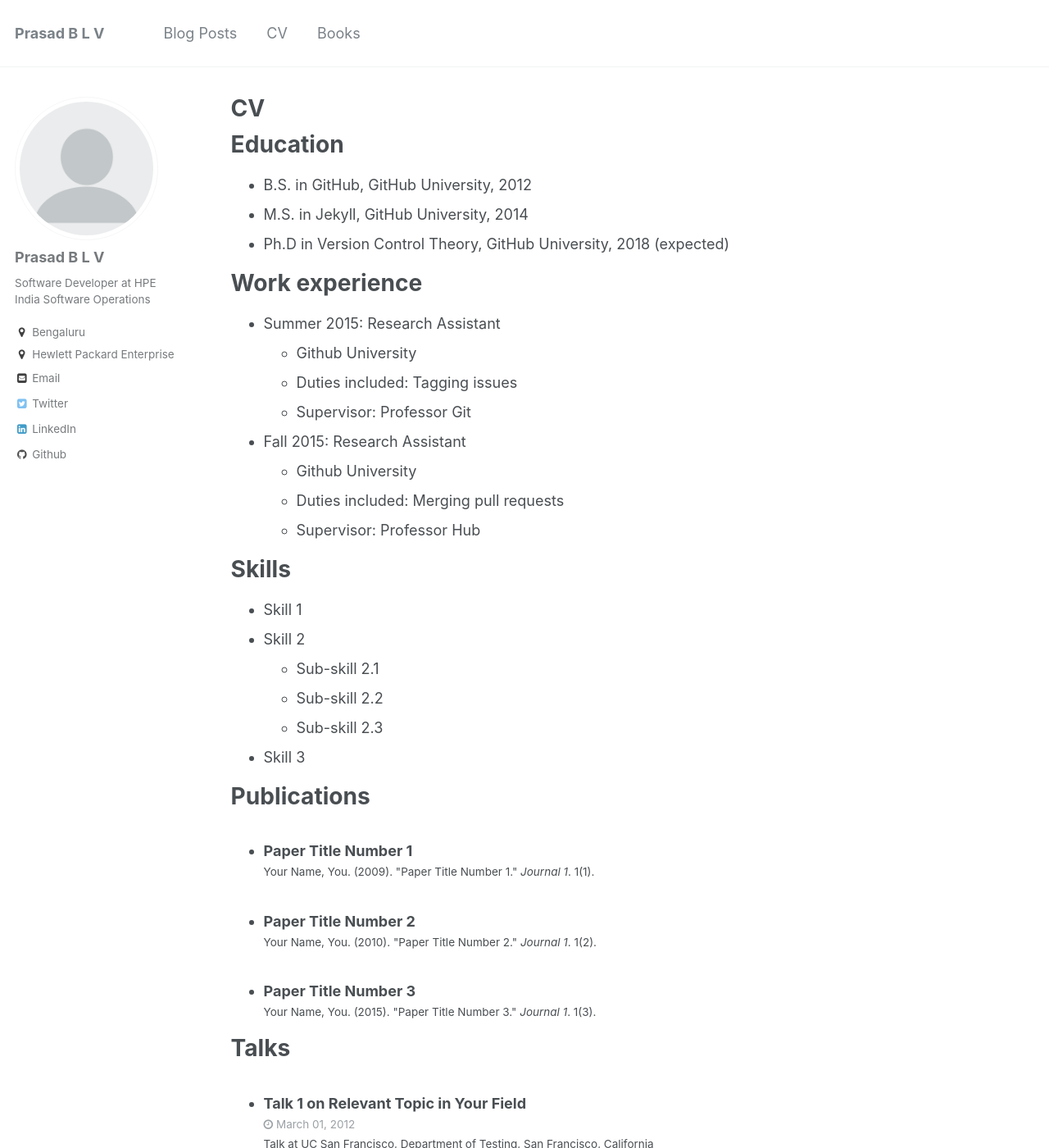
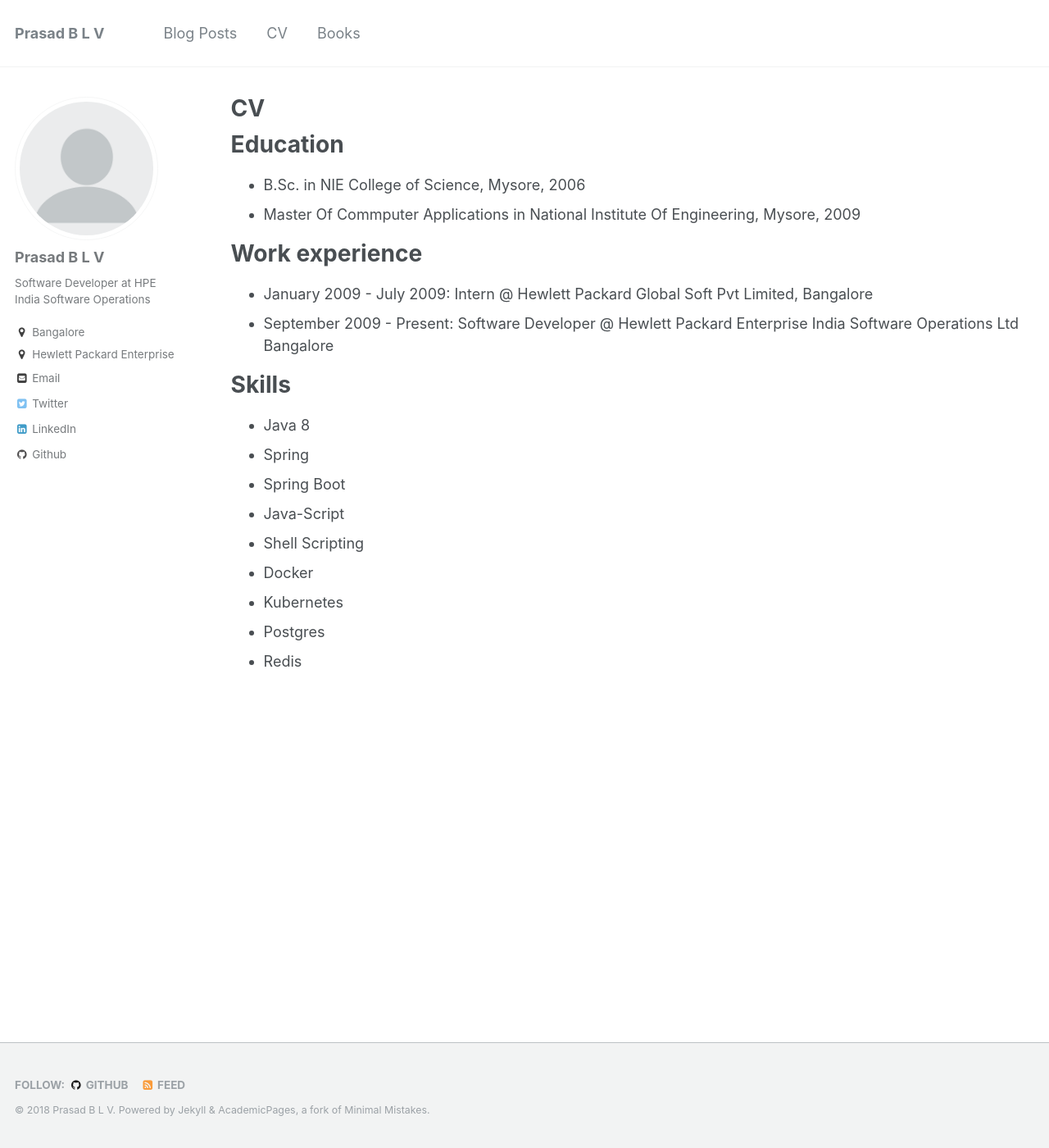
Before and after one commit to prasadblv/pblv, a Jekyll site: the page built from _pages/cv.md, in a window 1280 px wide and 1400 px high. Shown: the whole window at 82% size. Built offline with Jekyll 4.4.1, drawn with Linux system fonts in a browser that asks for light colours; some of the changed text lies outside the part shown.

Commit message:
Updated CV details

```diff
--- a/_config.yml
+++ b/_config.yml
@@ -82,7 +82,7 @@ author:
   name             : "Prasad B L V"
   avatar           : "profile.png"
   bio              : "Software Developer at HPE India Software Operations"
-  location         : "Bengaluru"
+  location         : "Bangalore"
   employer         : "Hewlett Packard Enterprise"
   #googlescholar    : "http://yourfullgooglescholarurl.com"
   email            : "prasadblv8784@gmail.com"
--- a/_pages/cv.md
+++ b/_pages/cv.md
@@ -11,49 +11,22 @@ redirect_from:
 
 Education
 ======
-* B.S. in GitHub, GitHub University, 2012
-* M.S. in Jekyll, GitHub University, 2014
-* Ph.D in Version Control Theory, GitHub University, 2018 (expected)
+* B.Sc. in NIE College of Science, Mysore,  2006
+* Master Of Commputer Applications in National Institute Of Engineering, Mysore,  2009
 
 Work experience
 ======
-* Summer 2015: Research Assistant
-  * Github University
-  * Duties included: Tagging issues
-  * Supervisor: Professor Git
-
-* Fall 2015: Research Assistant
-  * Github University
-  * Duties included: Merging pull requests
-  * Supervisor: Professor Hub
+* January 2009 - July 2009: Intern @ Hewlett Packard Global Soft Pvt Limited, Bangalore
+* September 2009 - Present: Software Developer @ Hewlett Packard Enterprise India Software Operations Ltd Bangalore
 
 Skills
 ======
-* Skill 1
-* Skill 2
-  * Sub-skill 2.1
-  * Sub-skill 2.2
-  * Sub-skill 2.3
-* Skill 3
-
-Publications
-======
-  <ul>{% for post in site.publications %}
-    {% include archive-single-cv.html %}
-  {% endfor %}</ul>
-
-Talks
-======
-  <ul>{% for post in site.talks %}
-    {% include archive-single-talk-cv.html %}
-  {% endfor %}</ul>
-
-Teaching
-======
-  <ul>{% for post in site.teaching %}
-    {% include archive-single-cv.html %}
-  {% endfor %}</ul>
-
-Service and leadership
-======
-* Currently signed in to 43 different slack teams
+* Java 8
+* Spring
+* Spring Boot
+* Java-Script
+* Shell Scripting
+* Docker
+* Kubernetes
+* Postgres
+* Redis
```
Also changed, not shown: _pages/about.md (+1 -3 lines).
